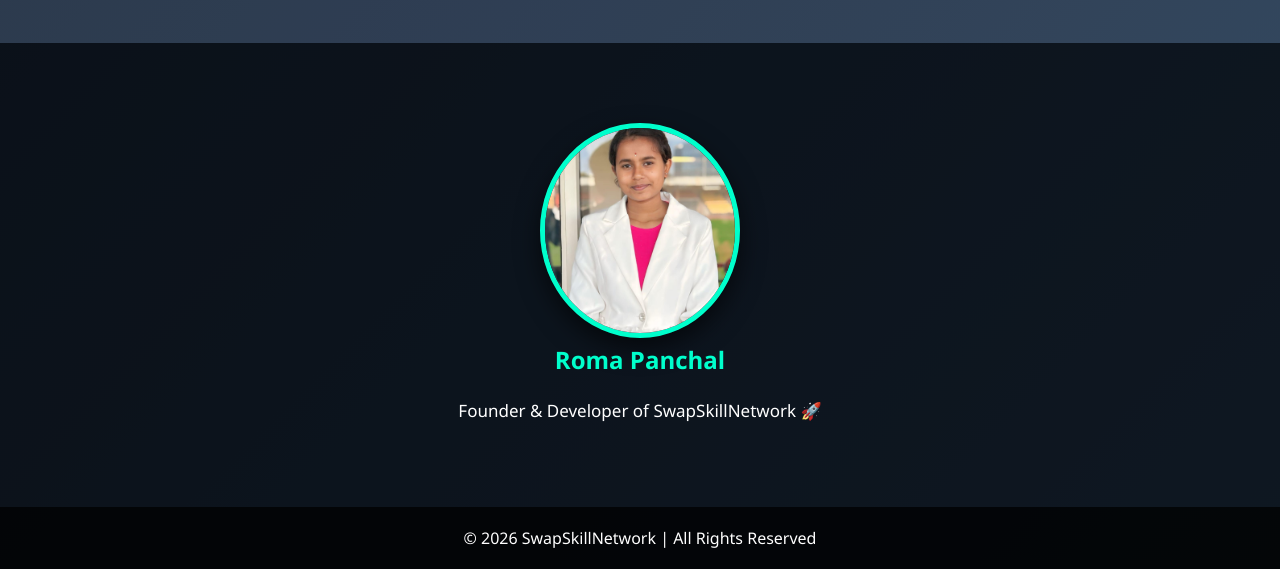
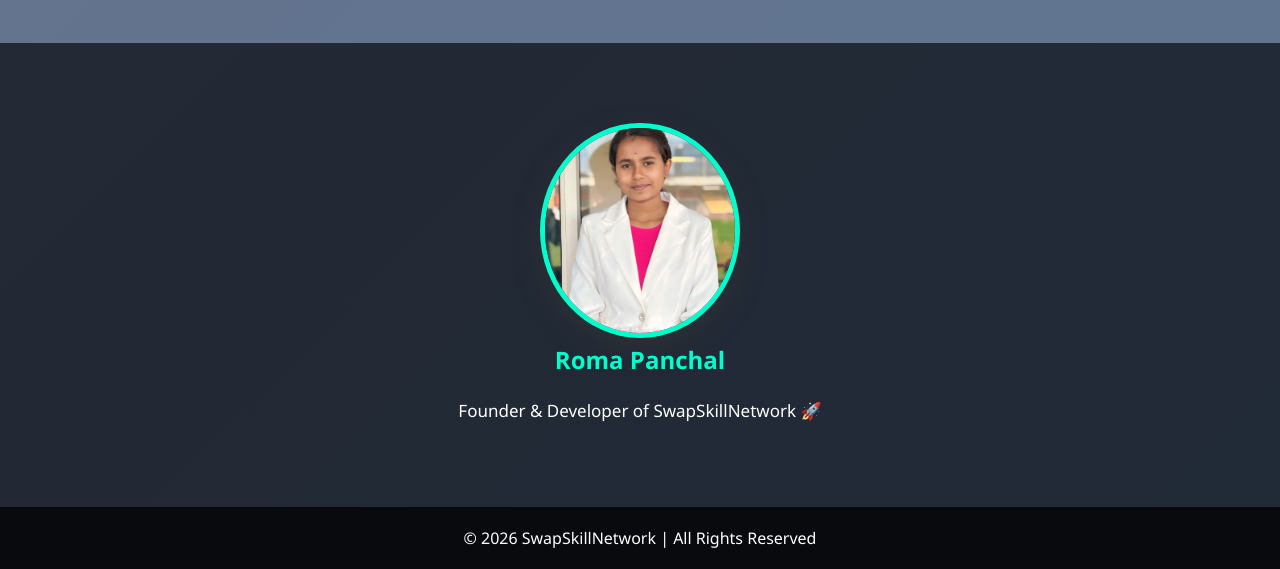
Before and after one commit to Romapanchal15/SwapSkillNetwork, a plain HTML site: page about.html in a window 1280 px wide. Shown: the part 1225-1794 px from the top of the page. Drawn offline with Linux system fonts and the light colour scheme.

Commit message:
Background colour changed in about page

```diff
--- a/about.html
+++ b/about.html
@@ -16,13 +16,13 @@
 
 /* MAIN BACKGROUND */
 body{
-    background:linear-gradient(135deg,#141e30,#243b55);
+    background:linear-gradient(135deg,#5a6581,#526a89);
     color:white;
 }
 
 /* NAVIGATION */
 nav{
-    background:rgba(0,0,0,0.85);
+    background:rgba(0, 0, 0, 0.784);
     padding:18px;
     text-align:center;
     position:sticky;
@@ -109,7 +109,7 @@ p{
     border-radius:50%;
     object-fit:cover;
     border:5px solid #00ffcc;
-    box-shadow: 0 10px 25px rgba(0,0,0,0.6);
+    box-shadow: 0 10px 25px rgba(54, 53, 53, 0.6);
 
 }
 
```
